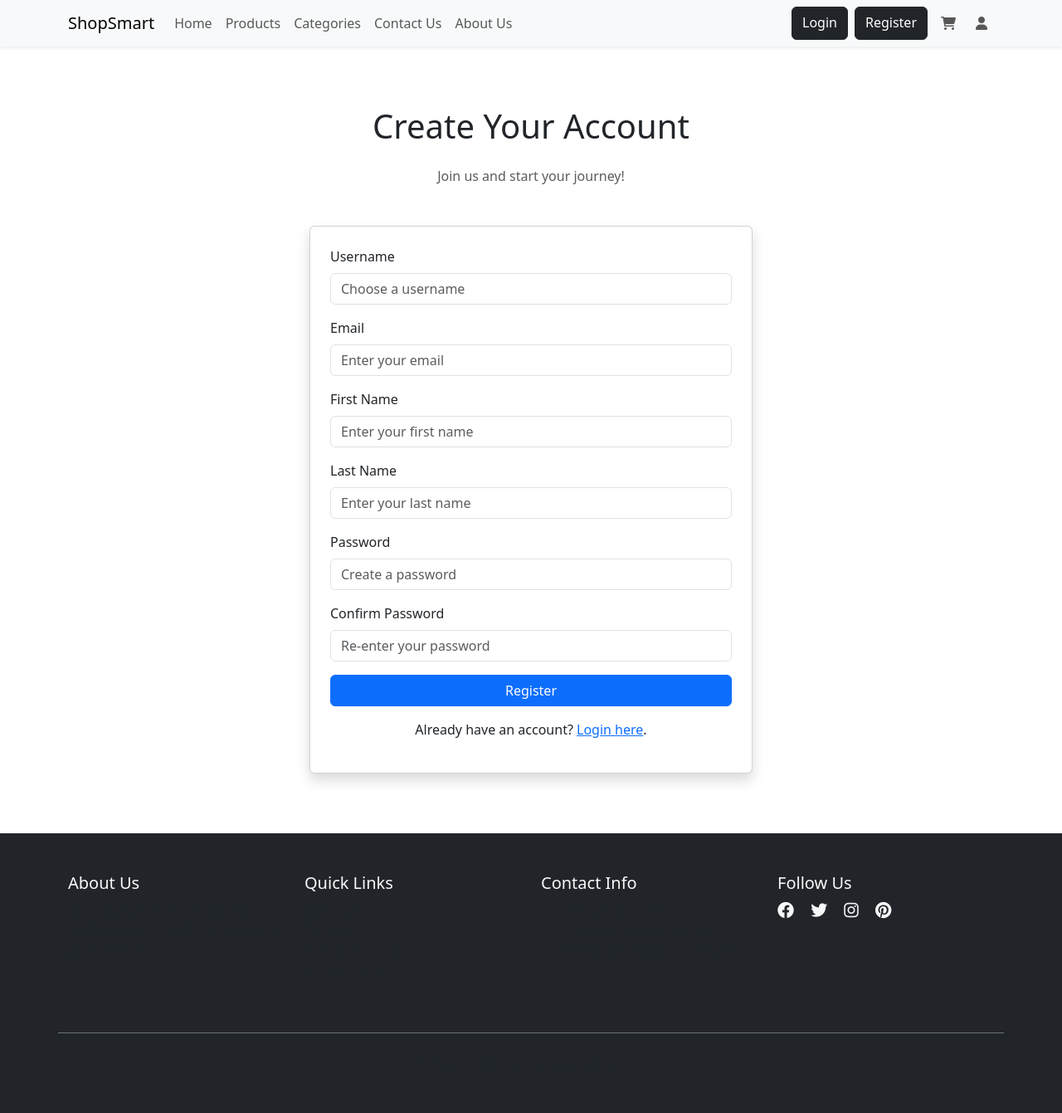
After one commit to mohammadshuaibt/ecommerce, a Django app: page /register/ in a window 1280 px wide. The commit adds this page. Shown: the whole page at 83% size. Run offline with Django 5.2, Linux system fonts and the light colour scheme.

Commit message:
added registeration and message while logging and registering

```diff
--- /dev/null
+++ b/ecommerce_app/forms.py
@@ -0,0 +1,54 @@
+from django import forms
+from django.contrib.auth.forms import UserCreationForm
+from django.contrib.auth.models import User
+from django.core.exceptions import ValidationError
+
+class SignUpForm(UserCreationForm):
+    email = forms.EmailField(
+        required=True,
+        help_text='Required. Please provide a valid email address.'
+    )
+    first_name = forms.CharField(
+        max_length=100,
+        required=True,
+        help_text='Required. Please enter your first name.'
+    )
+    last_name = forms.CharField(
+        max_length=100,
+        required=True,
+        help_text='Required. Please enter your last name.'
+    )
+    username = forms.CharField(
+        max_length=50,
+        required=True,
+        help_text='Required. Please choose a username.'
+    )
+    password1 = forms.CharField(
+        max_length=50,
+        required=True,
+        widget=forms.PasswordInput,
+        help_text='Required. Minimum 8 characters.'
+    )
+    password2 = forms.CharField(
+        max_length=50,
+        required=True,
+        widget=forms.PasswordInput,
+        help_text='Required. Enter the same password as above.'
+    )
+
+    class Meta:
+        model = User
+        fields = ('username', 'email', 'first_name', 'last_name', 'password1', 'password2')
+
+    def clean_email(self):
+        email = self.cleaned_data.get('email')
+        if User.objects.filter(email=email).exists():
+            raise ValidationError("This email is already in use. Please choose another one.")
+        return email
+
+    def clean_password2(self):
+        password1 = self.cleaned_data.get('password1')
+        password2 = self.cleaned_data.get('password2')
+        if password1 and password2 and password1 != password2:
+            raise ValidationError("The two password fields didn't match.")
+        return password2
--- a/ecommerce_app/urls.py
+++ b/ecommerce_app/urls.py
@@ -5,5 +5,6 @@ urlpatterns = [
     path('login/',views.login_user,name='login'),
     path('logout/',views.logout_user,name = 'logout'),
     path('contact/',views.ContactPage,name='contact'),
-    path('about/',views.AboutPage,name='about')
+    path('about/',views.AboutPage,name='about'),
+    path('register/',views.register_page,name='register'),
 ]
--- a/ecommerce_app/views.py
+++ b/ecommerce_app/views.py
@@ -1,6 +1,8 @@
 from django.shortcuts import render, redirect
 from . models import Product
+from django.contrib import messages
 from django.contrib.auth import authenticate, login, logout
+from .forms import SignUpForm
 # Create your views here.
 def index(request):
     products = Product.objects.all()
@@ -15,8 +17,10 @@ def login_user(request):
         user = authenticate(request,username = username, password = password)
         if user is not None:
             login(request, user)
+            messages.success(request, ("You have been logged in"))
             return redirect('index')
         else:
+            messages.success(request, ("There was an error, please try again"))
             return redirect('login')
 
     return render(request,'login.html')
@@ -30,3 +34,20 @@ def ContactPage(request):
 
 def AboutPage(request):
     return render(request,'about.html')
+
+def register_page(request):
+    form = SignUpForm()
+    if request.method == 'POST':
+        form = SignUpForm(request.POST)
+        if form.is_valid():
+            form.save()
+            username = form.cleaned_data['username']
+            password = form.cleaned_data['password1']
+            user = authenticate(username=username, password = password)
+            login(request,user)
+            messages.success(request, ("You have registered successfully"))
+            return redirect('index')
+        else:
+            messages.success(request, ("Whoops!, There was a problem registering, Please try again"))
+            return redirect('register')
+    return render(request,'register.html',{'form': form})
--- a/templates/layout.html
+++ b/templates/layout.html
@@ -39,6 +39,7 @@
                         <a href="{% url 'logout' %}" class="btn btn-dark me-2">LogOut</a>
                     {% else %}
                         <a href="{% url 'login' %}" class="btn btn-dark me-2">Login</a>
+                        <a href="{% url 'register' %}" class="btn btn-dark me-2">Register</a>
                     {% endif %}
                     <a href="#" class="nav-link me-2">
                         <i class="fas fa-shopping-cart"></i>
@@ -50,6 +51,17 @@
             </div>
         </div>
     </nav>
+
+    {% if messages %}
+        {% for message in messages %}
+        <div class="alert alert-warning alert-dismissible fade show" role="alert">
+            {{message}}
+            <button type="button" class="close" data-bs-dismiss="alert" aria-label="Close">
+              <span aria-hidden="true">&times;</span>
+            </button>
+          </div>
+        {% endfor %}
+    {% endif %}
 
     <!-- Main Content Area -->
     <main class="container py-4">
--- /dev/null
+++ b/templates/register.html
@@ -0,0 +1,54 @@
+{% extends 'layout.html' %}
+
+{% block content %}
+<div class="container py-5">
+    <h1 class="text-center mb-4">Create Your Account</h1>
+    <p class="text-center text-muted mb-5">Join us and start your journey!</p>
+
+    <div class="row justify-content-center">
+        <div class="col-md-8 col-lg-6">
+            <div class="card shadow">
+                <div class="card-body p-4">
+                    <form method="POST" action="{% url 'register' %}">
+                        {% csrf_token %}
+                        <div class="mb-3">
+                            <label for="username" class="form-label">Username</label>
+                            <input type="text" class="form-control" id="username" name="username" required placeholder="Choose a username" aria-label="Username">
+                        </div>
+
+                        <div class="mb-3">
+                            <label for="email" class="form-label">Email</label>
+                            <input type="email" class="form-control" id="email" name="email" required placeholder="Enter your email" aria-label="Email">
+                        </div>
+
+                        <div class="mb-3">
+                            <label for="first_name" class="form-label">First Name</label>
+                            <input type="text" class="form-control" id="first_name" name="first_name" required placeholder="Enter your first name" aria-label="First Name">
+                        </div>
+
+                        <div class="mb-3">
+                            <label for="last_name" class="form-label">Last Name</label>
+                            <input type="text" class="form-control" id="last_name" name="last_name" required placeholder="Enter your last name" aria-label="Last Name">
+                        </div>
+
+                        <div class="mb-3">
+                            <label for="password" class="form-label">Password</label>
+                            <input type="password" class="form-control" id="password" name="password1" required placeholder="Create a password" aria-label="Password">
+                        </div>
+
+                        <div class="mb-3">
+                            <label for="confirm_password" class="form-label">Confirm Password</label>
+                            <input type="password" class="form-control" id="confirm_password" name="password2" required placeholder="Re-enter your password" aria-label="Confirm Password">
+                        </div>
+
+                        <div class="d-grid">
+                            <button type="submit" class="btn btn-primary">Register</button>
+                        </div>
+                    </form>
+                    <p class="text-center mt-3">Already have an account? <a href="{ url 'login'}">Login here</a>.</p>
+                </div>
+            </div>
+        </div>
+    </div>
+</div>
+{% endblock %}
```
Also changed, not shown: ecommerce_project/manage.py (deleted, +0 -22 lines), db.sqlite3, ecommerce_app/migrations/0002_alter_category_options_alter_order_quantity.py (added).
